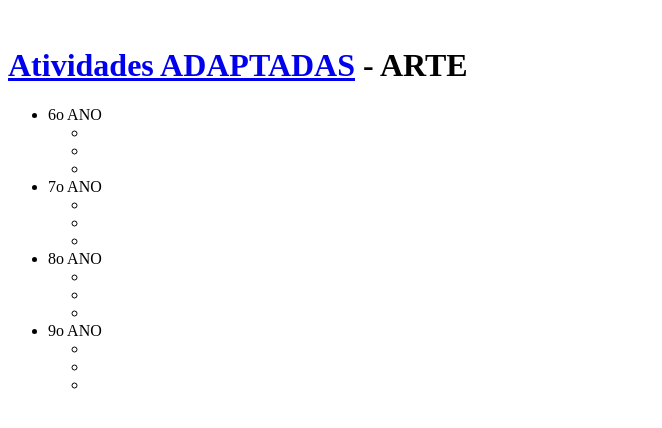
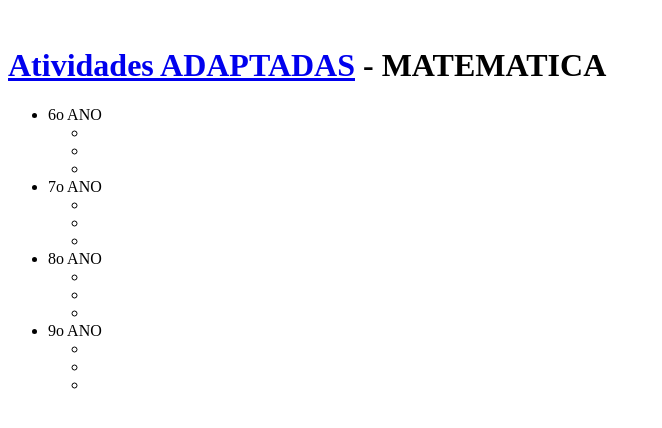
Before and after one commit to marcosrubo/rubo.com.br, a plain HTML site: page adaptadas/MATEMATICA/index.html in a window 1280 px wide. Shown: the whole page, without its empty margins (0-662 px from the left). Drawn offline with Linux system fonts and the light colour scheme.

Commit message:
Update index.html

```diff
--- a/adaptadas/MATEMATICA/index.html
+++ b/adaptadas/MATEMATICA/index.html
@@ -1,10 +1,10 @@
 <html lang="pt-BR">
 <head>
-    <title>ARTE</title>
+    <title>MATEMATICA</title>
 </head>
 <body>
     <br>
-    <h1><a href="/adaptadas/index.html">Atividades ADAPTADAS</a> - ARTE</h1>
+    <h1><a href="/adaptadas/index.html">Atividades ADAPTADAS</a> - MATEMATICA</h1>
     <ul>
       <li>6o ANO</li>
       <ul>
```
